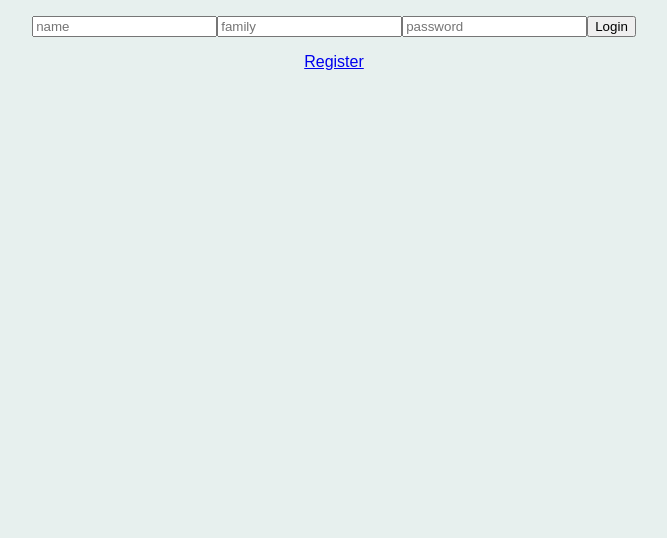
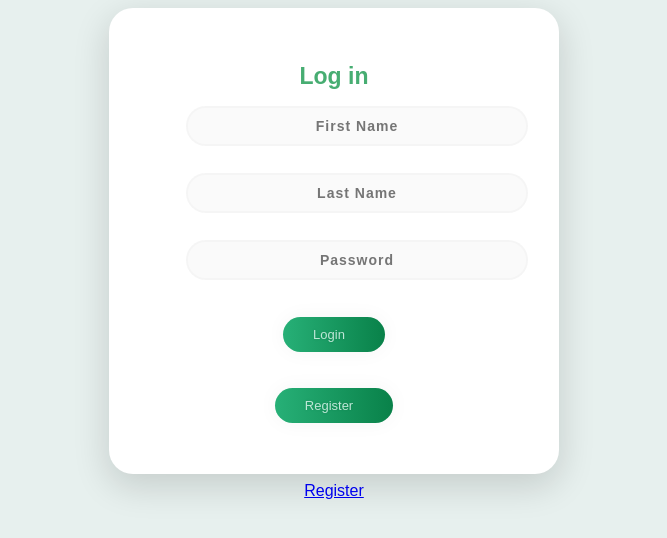
Before and after one commit to rami30080/family-todo, a React (Create React App) app in the folder family/: page / in a window 1280 px wide. Shown: the top 538 px of the page, without its empty margins (306-973 px from the left). Built offline with nearby package versions, Linux system fonts and the light colour scheme.

Commit message:
combine UI with Backend

```diff
--- a/family/src/view/login/Login.css
+++ b/family/src/view/login/Login.css
@@ -0,0 +1,97 @@
+body {
+  background-color: #e7f0ee;
+  font-family: "Ubuntu", sans-serif;
+  display: flex;
+  flex-direction: column;
+}
+
+.container {
+  background-color: #ffffff;
+  width: 450px;
+  height: 450px;
+  margin: 8px auto;
+  padding-bottom: 16px;
+  border-radius: 1.5em;
+  box-shadow: 0px 11px 35px 2px rgba(0, 0, 0, 0.14);
+  display: flex;
+  flex-direction: column;
+}
+
+.login {
+  padding-top: 40px;
+  color: #47ad72;
+  font-family: "Ubuntu", sans-serif;
+  font-weight: bold;
+  font-size: 23px;
+}
+
+.un {
+  width: 76%;
+  color: rgb(38, 50, 56);
+  font-weight: 700;
+  font-size: 14px;
+  letter-spacing: 1px;
+  background: rgba(136, 126, 126, 0.04);
+  padding: 10px 20px;
+  border: none;
+  border-radius: 20px;
+  outline: none;
+  box-sizing: border-box;
+  border: 2px solid rgba(0, 0, 0, 0.02);
+  margin-bottom: 50px;
+  margin-left: 46px;
+  text-align: center;
+  margin-bottom: 27px;
+  font-family: "Ubuntu", sans-serif;
+}
+
+form.container {
+  padding-top: 40px;
+}
+
+.pass {
+  width: 76%;
+  color: rgb(38, 50, 56);
+  font-weight: 700;
+  font-size: 14px;
+  letter-spacing: 1px;
+  background: rgba(136, 126, 126, 0.04);
+  padding: 10px 20px;
+  border: none;
+  border-radius: 20px;
+  outline: none;
+  box-sizing: border-box;
+  border: 2px solid rgba(0, 0, 0, 0.02);
+  margin-bottom: 50px;
+  margin-left: 46px;
+  text-align: center;
+  margin-bottom: 27px;
+  font-family: "Ubuntu", sans-serif;
+}
+
+.un:focus,
+.pass:focus {
+  border: 2px solid rgba(0, 0, 0, 0.18) !important;
+}
+
+.submit {
+  cursor: pointer;
+  border-radius: 5em;
+  color: rgb(20, 20, 20);
+  background: linear-gradient(to right, #27b077, #098149);
+  border: 0;
+  padding-left: 30px;
+  padding-right: 40px;
+  padding-bottom: 10px;
+  padding-top: 10px;
+  font-family: "Ubuntu", sans-serif;
+  margin: 10px;
+  font-size: 13px;
+  box-shadow: 0 0 20px 1px rgba(0, 0, 0, 0.04);
+}
+
+.submit {
+  text-shadow: 0px 0px 3px rgba(34, 49, 43, 0.12);
+  color: #bee7d7;
+  text-decoration: none;
+}
--- a/family/src/view/login/Login.js
+++ b/family/src/view/login/Login.js
@@ -1,51 +1,65 @@
-import React from 'react'
-import './Login.css'
-import { Redirect} from 'react-router';
-import {useHistory }from "react-router-dom";
+import { Redirect } from "react-router";
+import { useHistory } from "react-router-dom";
+import React from "react";
+import "./Login.css";
 
-const Login = ()=>{
-    let history=useHistory()
-    function loginHandler(e){
+const Login = () => {
+  let history = useHistory();
+  function loginHandler(e) {
     e.preventDefault();
-        const {Name,Family,Password} = e.target.elements
-        const name = Name.value
-        const family = Family.value
-        const pass = Password.value
-        fetch('/login', {
-            method: 'POST',
-            body: JSON.stringify({ name, family , pass }),
+    const { Name, Family, Password } = e.target.elements;
+    const name = Name.value;
+    const family = Family.value;
+    const pass = Password.value;
+    fetch("/login", {
+      method: "POST",
+      body: JSON.stringify({ name, family, pass }),
       headers: {
-                'Content-Type': 'application/json'
+        "Content-Type": "application/json",
       },
-        }).then(res => res.json())
-            .then(data => {
-                const {loggedin} = data
-                if(loggedin){
-                    localStorage.setItem('familyID', family);
-                    localStorage.setItem('NameID', name);
-                    history.push('/main')
-
+    })
+      .then((res) => res.json())
+      .then((data) => {
+        const { loggedin } = data;
+        if (loggedin) {
+          localStorage.setItem("familyID", family);
+          localStorage.setItem("NameID", name);
+          history.push("/main");
+        } else {
+          document.getElementById("badmsg").innerText = "User Not Exist's";
         }
-                else{
-                document.getElementById("badmsg").innerText="User Not Exist's";
+      });
   }
-            })
-    }
-
-    return(
-        <div><p>
+  return (
+    <div className="body">
+      <p className="container">
+        <h1 className="login">Log in</h1>
         <form onSubmit={loginHandler}>
-            <input type="text" placeholder="name" name="Name" ></input>
-            <input type="text" placeholder="family" name="Family" ></input>
-            <input type="password" placeholder="password" name="Password" ></input>
-            <button>Login</button>
+          <input
+            className="un"
+            type="text"
+            placeholder="First Name"
+            name="Name"
+          ></input>
+          <input
+            className="un"
+            type="text"
+            placeholder="Last Name"
+            name="Family"
+          ></input>
+          <input
+            className="un"
+            type="password"
+            placeholder="Password"
+            name="Password"
+          ></input>
+          <button className="submit">Login</button>
+          <p id="badmsg"></p>
+          <button className="submit">Register</button>
         </form>
       </p>
+    </div>
+  );
+};
 
-            <p id="badmsg"></p>
-
-        </div>
-    )
-}
-
-export default Login
+export default Login;
```
Lines whose indentation alone changed are shown as unchanged.
